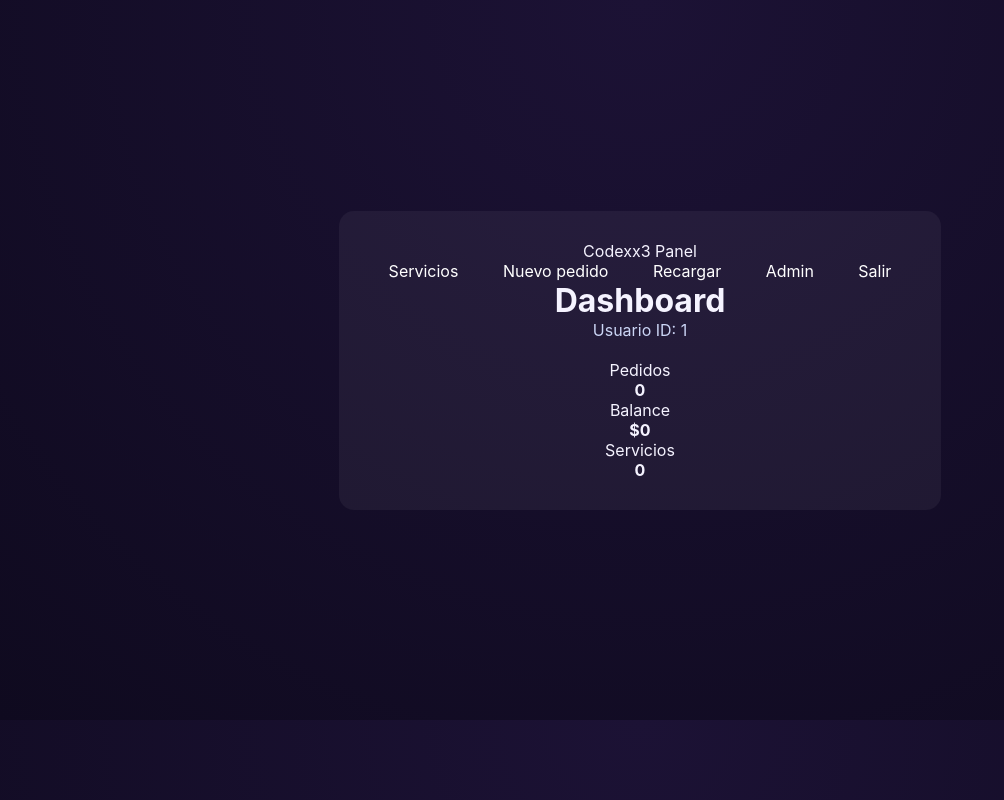
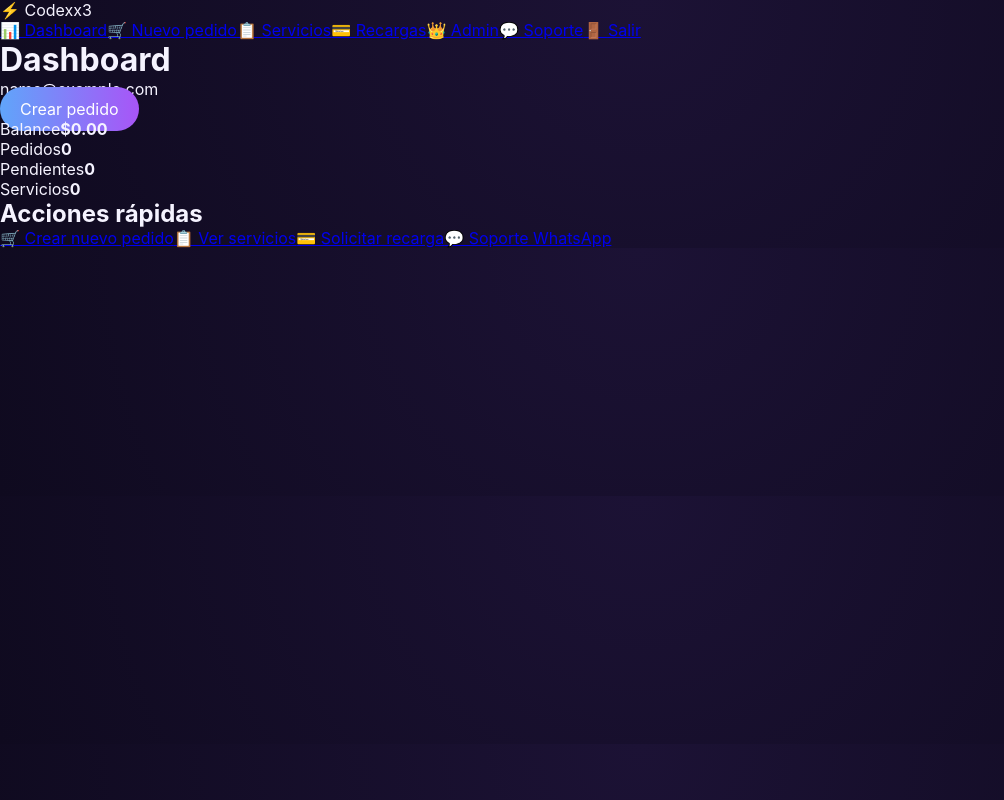
Before and after one commit to ballonaxx3/codexx3-smm-panelv3, a PHP site: page /dashboard.php in a window 1280 px wide. Shown: the whole page, without its empty margins (0-1004 px from the left). Run offline with PHP 8.4, Linux system fonts and the light colour scheme; the visitor is signed in with stand-in values (Sample User, id 1); data that the repository does not hold is empty.

Commit message:
Upgrade dashboard to SMM panel layout

```diff
--- a/public/dashboard.php
+++ b/public/dashboard.php
@@ -1,39 +1,18 @@
 <?php
 require_once __DIR__.'/../app/config/session.php';
+require_once __DIR__.'/../app/config/database.php';
 requireLogin();
+$db = new Database();
+$userId = (int)$_SESSION['user_id'];
+$user = $db->query('SELECT email,balance,is_admin FROM users WHERE id=?', [$userId])->fetch();
+$totalOrders = $db->query('SELECT COUNT(*) c FROM orders WHERE user_id=?', [$userId])->fetch()['c'] ?? 0;
+$pendingOrders = $db->query("SELECT COUNT(*) c FROM orders WHERE user_id=? AND status='pending'", [$userId])->fetch()['c'] ?? 0;
+$services = $db->query('SELECT COUNT(*) c FROM services WHERE active=1')->fetch()['c'] ?? 0;
 ?>
-<!doctype html>
-<html lang="es">
-<head>
-<meta charset="utf-8">
-<meta name="viewport" content="width=device-width,initial-scale=1">
-<title>Dashboard</title>
-<link rel="stylesheet" href="/assets/css/style.css">
-</head>
-<body>
-<main class="hero">
-  <div class="card">
-    <div class="topbar">
-      <div class="brand">Codexx3 Panel</div>
-      <div class="nav">
-        <a class="btn" href="/services.php">Servicios</a>
-        <a class="btn" href="/order.php">Nuevo pedido</a>
-        <a class="btn" href="/deposits.php">Recargar</a>
-        <a class="btn secondary" href="/admin.php">Admin</a>
-        <a class="btn danger" href="/logout.php">Salir</a>
-      </div>
-    </div>
-
-    <h1>Dashboard</h1>
-    <p class="muted">Usuario ID: <?= $_SESSION['user_id'] ?></p>
-
-    <div class="grid">
-      <div class="stat">Pedidos<br><b>0</b></div>
-      <div class="stat">Balance<br><b>$0</b></div>
-      <div class="stat">Servicios<br><b>0</b></div>
-    </div>
-
-  </div>
-</main>
-</body>
-</html>
+<!doctype html><html lang="es"><head><meta charset="utf-8"><meta name="viewport" content="width=device-width,initial-scale=1"><title>Dashboard</title><link rel="stylesheet" href="/assets/css/style.css"></head><body>
+<div class="panel">
+<aside class="sidebar"><div class="side-logo">⚡ Codexx3</div><a class="active" href="/dashboard.php">📊 Dashboard</a><a href="/order.php">🛒 Nuevo pedido</a><a href="/services.php">📋 Servicios</a><a href="/deposits.php">💳 Recargas</a><?php if(($user['is_admin'] ?? 0)==1): ?><a href="/admin.php">👑 Admin</a><?php endif; ?><a href="https://wa.me/50361605896" target="_blank">💬 Soporte</a><a href="/logout.php">🚪 Salir</a></aside>
+<main class="content"><div class="topbar"><div><h1>Dashboard</h1><p class="muted"><?= htmlspecialchars($user['email'] ?? '') ?></p></div><a class="btn primary" href="/order.php">Crear pedido</a></div>
+<div class="stats"><div class="stat-card"><span>Balance</span><strong>$<?= number_format((float)($user['balance'] ?? 0),2) ?></strong></div><div class="stat-card"><span>Pedidos</span><strong><?= (int)$totalOrders ?></strong></div><div class="stat-card"><span>Pendientes</span><strong><?= (int)$pendingOrders ?></strong></div><div class="stat-card"><span>Servicios</span><strong><?= (int)$services ?></strong></div></div>
+<section class="main-card"><h2>Acciones rápidas</h2><div class="quick-grid"><a href="/order.php">🛒 Crear nuevo pedido</a><a href="/services.php">📋 Ver servicios</a><a href="/deposits.php">💳 Solicitar recarga</a><a href="https://wa.me/50361605896" target="_blank">💬 Soporte WhatsApp</a></div></section>
+</main></div></body></html>
```
